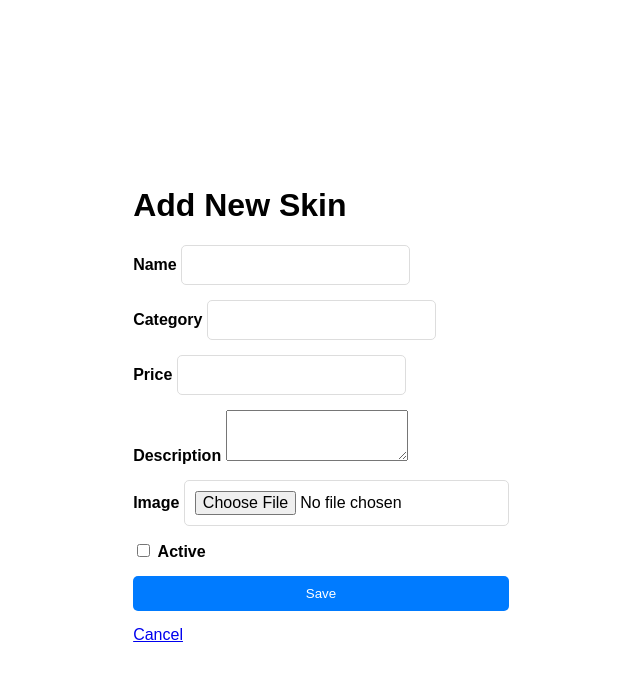
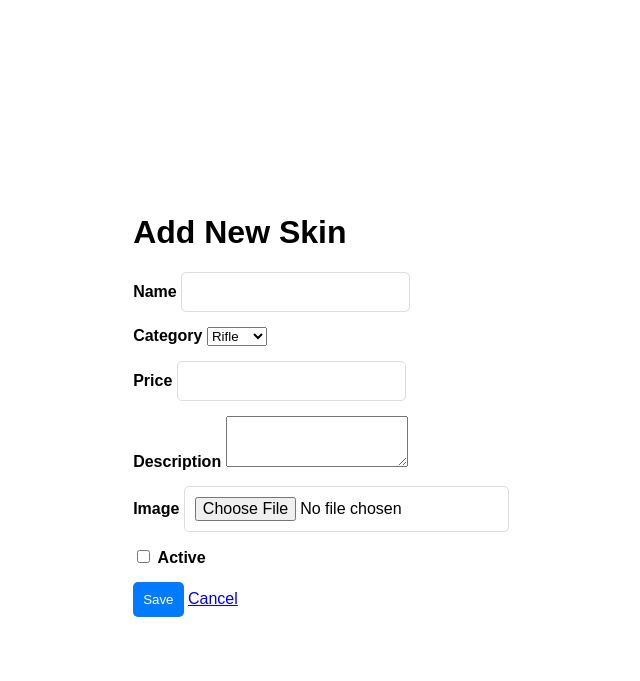
Before and after one commit to JiangY03/ITGroup96, a Django app: page /accounts/admin/skins/add/ in a window 1280 px wide. Shown: the part 30-711 px from the top of the page, without its empty margins (319-959 px from the left). Run offline with Django 4.2, Linux system fonts and the light colour scheme; a user stored in the database is signed in.

Commit message:
Update add_edit_skin.html

```diff
--- a/templates/admin/add_edit_skin.html
+++ b/templates/admin/add_edit_skin.html
@@ -2,7 +2,7 @@
 
 {% block content %}
 <div class="container mt-4">
-    <h1 class="mb-4">{% if skin %}Edit{% else %}Add New{% endif %} Skin</h1>
+    <h1>{% if skin %}Edit{% else %}Add New{% endif %} Skin</h1>
 
     <div class="card">
         <div class="card-body">
@@ -11,43 +11,49 @@
 
                 <div class="form-group">
                     <label for="name">Name</label>
-                    <input type="text" class="form-control" id="name" name="name" value="{{ skin.name }}" required>
+                    <input type="text" class="form-control" id="name" name="name" value="{{ skin.name|default:'' }}" required>
                 </div>
 
-                <div class="form-group">
+                <div class="form-group mt-3">
                     <label for="category">Category</label>
-                    <input type="text" class="form-control" id="category" name="category" value="{{ skin.category }}" required>
+                    <select class="form-control" id="category" name="category" required>
+                        <option value="rifle" {% if skin.category == 'rifle' %}selected{% endif %}>Rifle</option>
+                        <option value="pistol" {% if skin.category == 'pistol' %}selected{% endif %}>Pistol</option>
+                        <option value="knife" {% if skin.category == 'knife' %}selected{% endif %}>Knife</option>
+                        <option value="smg" {% if skin.category == 'smg' %}selected{% endif %}>SMG</option>
+                        <option value="heavy" {% if skin.category == 'heavy' %}selected{% endif %}>Heavy</option>
+                    </select>
                 </div>
 
-                <div class="form-group">
+                <div class="form-group mt-3">
                     <label for="price">Price</label>
-                    <input type="number" step="0.01" class="form-control" id="price" name="price" value="{{ skin.price }}" required>
+                    <input type="number" step="0.01" class="form-control" id="price" name="price" value="{{ skin.price|default:'' }}" required>
                 </div>
 
-                <div class="form-group">
+                <div class="form-group mt-3">
                     <label for="description">Description</label>
-                    <textarea class="form-control" id="description" name="description" rows="3">{{ skin.description }}</textarea>
+                    <textarea class="form-control" id="description" name="description" rows="3">{{ skin.description|default:'' }}</textarea>
                 </div>
 
-                <div class="form-group">
+                <div class="form-group mt-3">
                     <label for="image">Image</label>
                     {% if skin.image %}
                     <div class="mb-2">
-                        <img src="{{ skin.image.url }}" alt="{{ skin.name }}" style="max-height: 200px;">
+                        <img src="{{ skin.image.url }}" alt="{{ skin.name }}" style="max-width: 200px;">
                     </div>
                     {% endif %}
-                    <input type="file" class="form-control-file" id="image" name="image" accept="image/*">
+                    <input type="file" class="form-control-file" id="image" name="image" accept="image/*" {% if not skin %}required{% endif %}>
                 </div>
 
-                <div class="form-group">
-                    <div class="custom-control custom-switch">
-                        <input type="checkbox" class="custom-control-input" id="is_active" name="is_active" {% if skin.is_active %}checked{% endif %}>
-                        <label class="custom-control-label" for="is_active">Active</label>
-                    </div>
+                <div class="form-check mt-3">
+                    <input type="checkbox" class="form-check-input" id="is_active" name="is_active" {% if skin.is_active %}checked{% endif %}>
+                    <label class="form-check-label" for="is_active">Active</label>
                 </div>
 
-                <button type="submit" class="btn btn-primary">Save</button>
-                <a href="{% url 'skin_management' %}" class="btn btn-secondary">Cancel</a>
+                <div class="mt-4">
+                    <button type="submit" class="btn btn-primary">Save</button>
+                    <a href="{% url 'skin_management' %}" class="btn btn-secondary">Cancel</a>
+                </div>
             </form>
         </div>
     </div>
```
